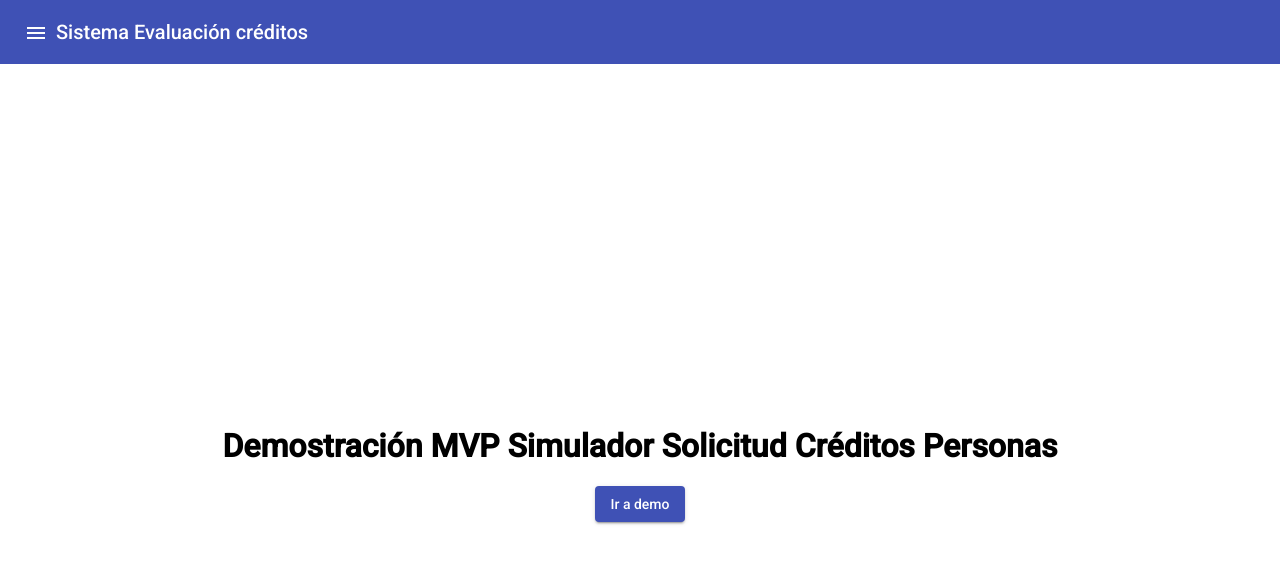
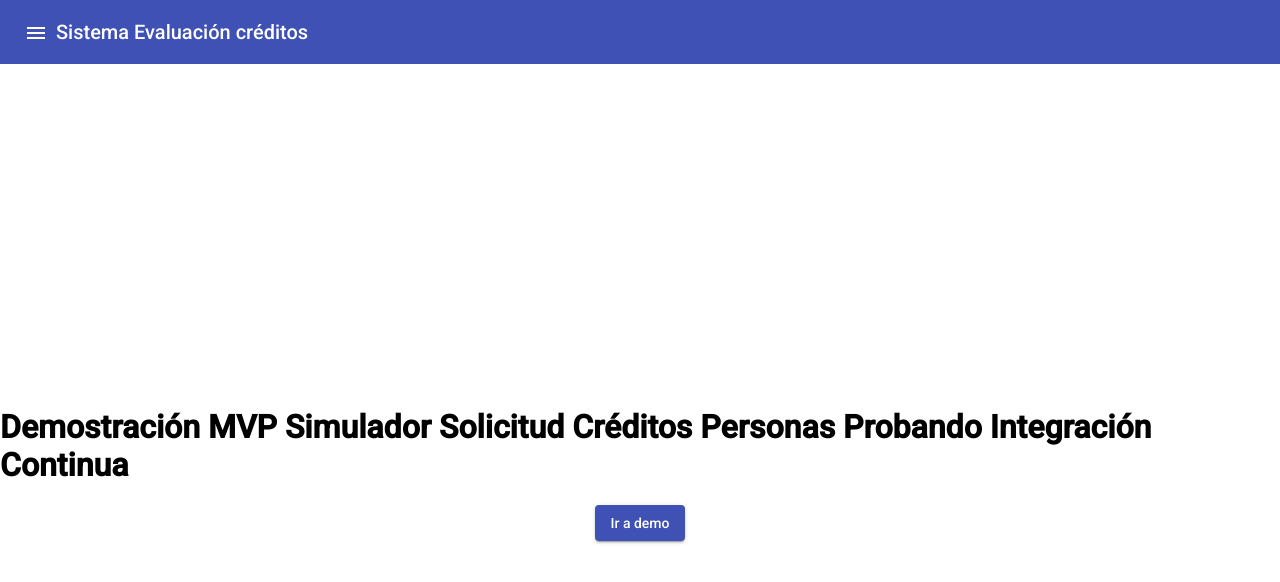
Before and after one commit to capablaza/demo-front-dev9, an Angular app: page / in a window 1280 px wide. Shown: the top 582 px of the page. Built offline with nearby package versions, Linux system fonts and the light colour scheme.

Commit message:
add change on title for testing

```diff
--- a/src/app/welcome/welcome.component.html
+++ b/src/app/welcome/welcome.component.html
@@ -1,9 +1,11 @@
 <div fxFill="true">
-    <div fxLayout="column" fxFlex fxFill="true" fxLayoutAlign="center center">
-        <h1>Demostración MVP Simulador Solicitud Créditos Personas</h1>
-        <div fxLayout="row" fxLayoutAlign="end center">
-            <a mat-raised-button color="primary" routerLink="/select">Ir a demo</a>
-        </div>
-
+  <div fxLayout="column" fxFlex fxFill="true" fxLayoutAlign="center center">
+    <h1>
+      Demostración MVP Simulador Solicitud Créditos Personas Probando
+      Integración Continua
+    </h1>
+    <div fxLayout="row" fxLayoutAlign="end center">
+      <a mat-raised-button color="primary" routerLink="/select">Ir a demo</a>
     </div>
+  </div>
 </div>
```
